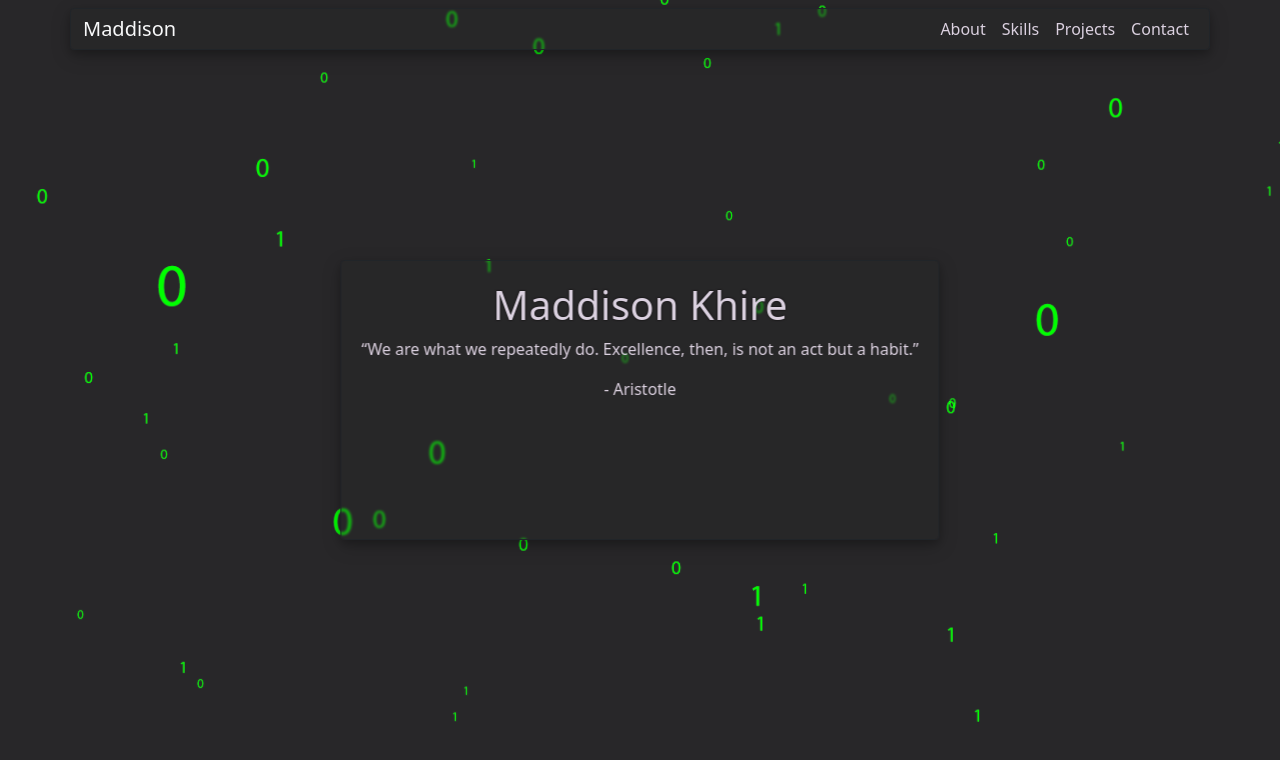
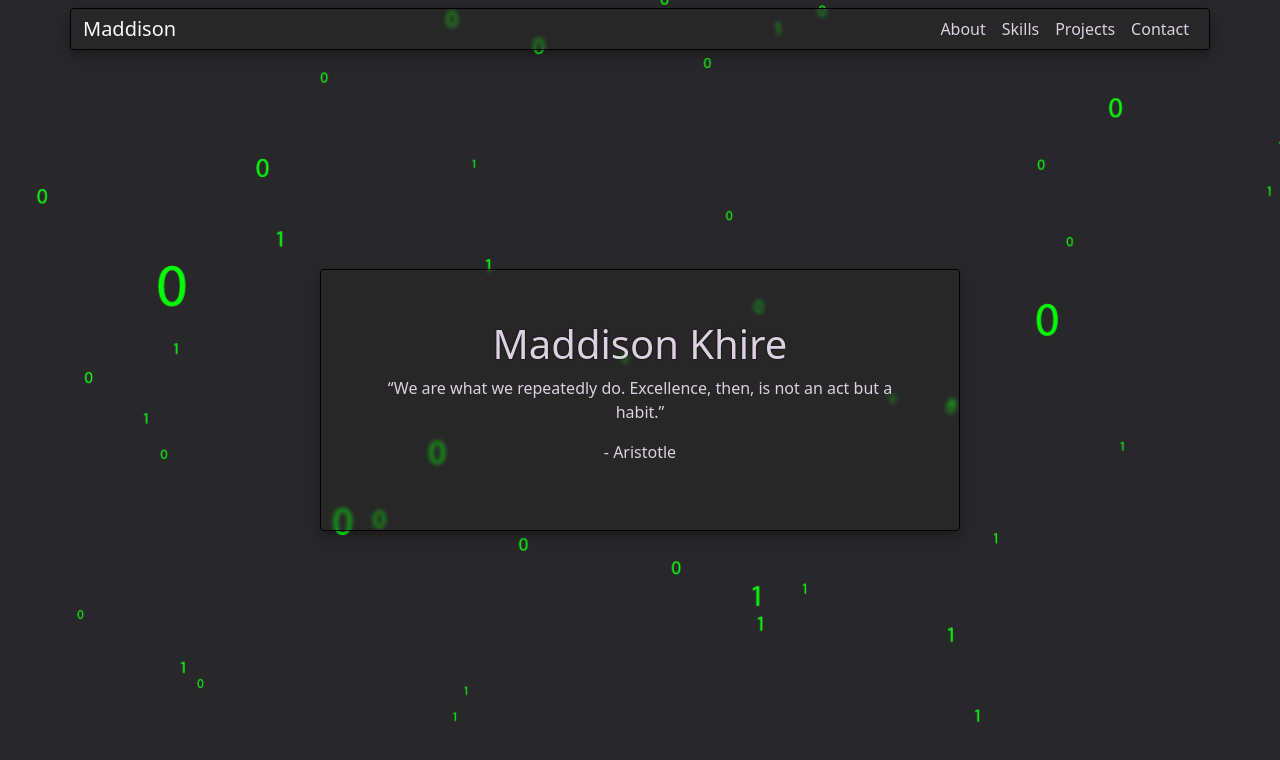
Before and after one commit to MaddisonK/MaddisonKhirev0, a website built with Vite: page src/index.html in a window 1280 px wide. Built offline with nearby package versions, Linux system fonts and the light colour scheme.

Commit message:
fixed div centering issue

```diff
--- a/src/index.html
+++ b/src/index.html
@@ -46,7 +46,7 @@
       </div>
     </div>
   </nav>
-  <div class='rounded-1' id="name">
+  <div class='rounded-1' id="center-frame">
     <h1>Maddison Khire</h1>
     <p id="desc">“We are what we repeatedly do. Excellence, then, is not an act but a habit.”</p>
     <p id="desc">- Aristotle</p>
--- a/src/style.css
+++ b/src/style.css
@@ -15,17 +15,14 @@ html, div
     outline: none;
 }
 
-div#name {
+div#center-frame {
     position: absolute;
     top: 50%;
     left: 50%;
     transform: translate(-50%, -50%);
-    height: 35vh;
-    padding: 20px;
+    padding: 50px;
     border: 1.5px solid;
     box-shadow: 0 4px 8px 0 rgba(0, 0, 0, 0.2), 0 6px 20px 0 rgba(0, 0, 0, 0.19);
-    min-height: 150px;
-    min-width: 35vw;
     text-align: center;
 }
 
@@ -43,7 +40,9 @@ div#nav {
     box-shadow: 0 4px 8px 0 rgba(0, 0, 0, 0.2), 0 6px 20px 0 rgba(0, 0, 0, 0.19);
 }
 
-div#nav, div#name {
+div#nav, div#center-frame {
     background-color: #28272955;
-    backdrop-filter: blur(1px);
+    backdrop-filter: blur(2px);
+    border-width: 1px;
+    border-color: black;
 }
```
